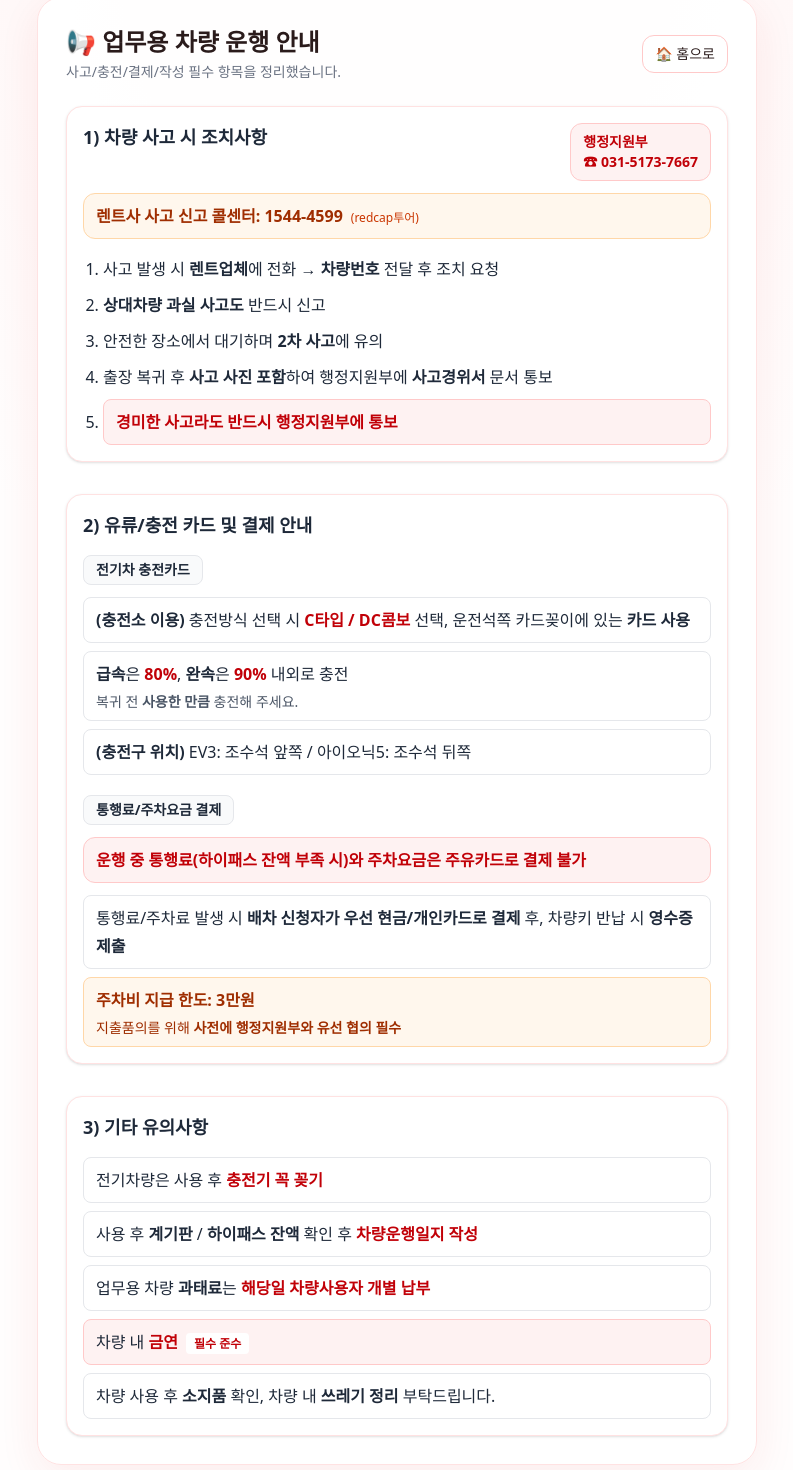
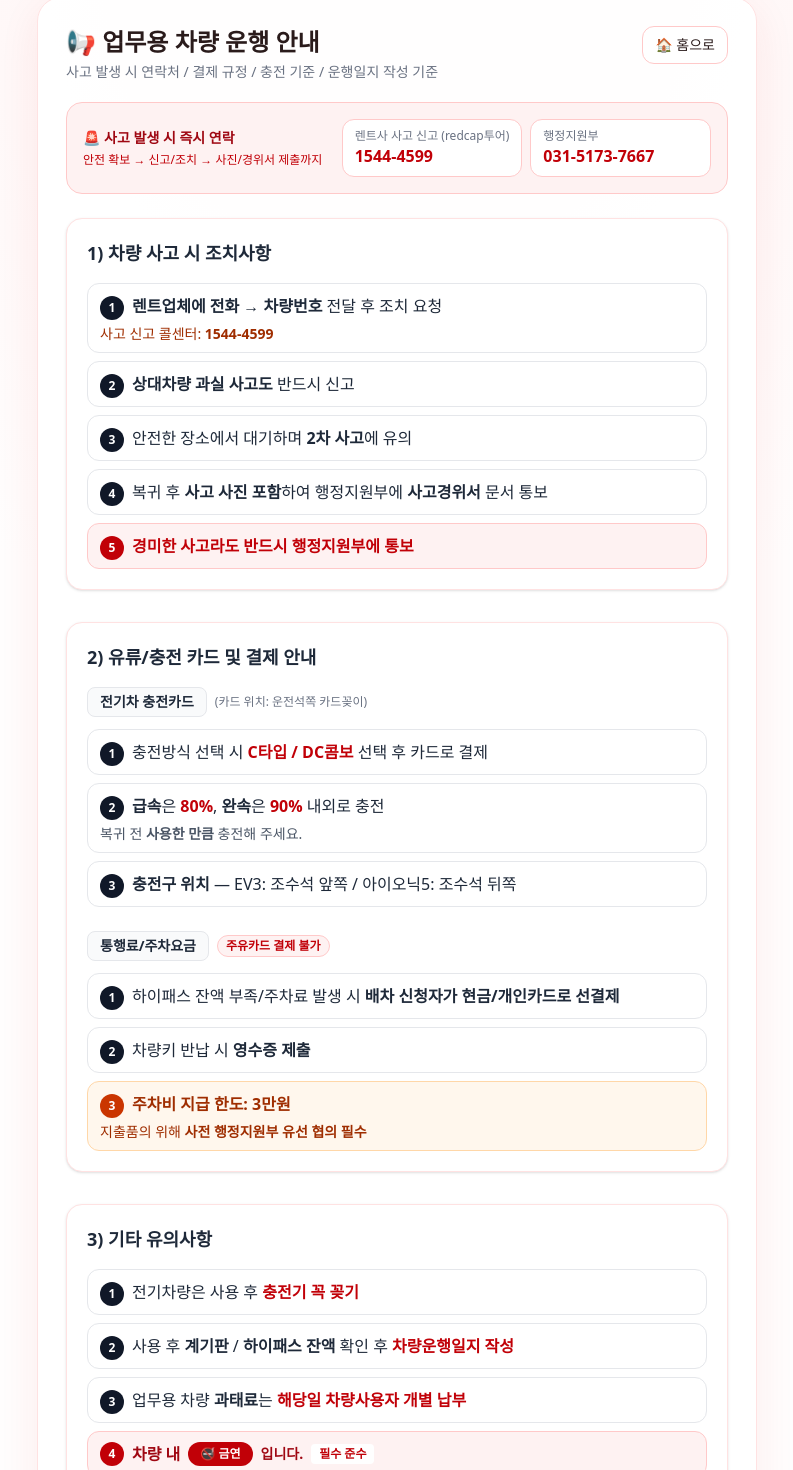
Before and after one commit to joadela00/vehicle-log, a Next.js app: page /guide in a window 1280 px wide. Shown: the part 27-1497 px from the top of the page, without its empty margins (243-1036 px from the left). Built offline with nearby package versions, Linux system fonts and the light colour scheme.

Commit message:
Update page.tsx

```diff
--- a/app/guide/page.tsx
+++ b/app/guide/page.tsx
@@ -4,142 +4,229 @@ export default function GuidePage() {
   return (
     <main className="mx-auto w-full max-w-3xl p-4 sm:p-6">
       <section className="rounded-3xl border border-red-100 bg-white/95 p-5 shadow-[0_12px_40px_rgba(220,38,38,0.08)] sm:p-7">
-        <div className="flex items-center justify-between gap-3">
-          <div>
+        {/* 헤더 */}
+        <div className="flex items-start justify-between gap-3">
+          <div className="min-w-0">
             <h1 className="text-xl font-bold sm:text-2xl">📢 업무용 차량 운행 안내</h1>
-            <p className="mt-1 text-xs text-gray-500 sm:text-sm">
-              사고/충전/결제/작성 필수 항목을 정리했습니다.
+            <p className="mt-1 text-xs text-gray-500 sm:text-sm break-keep">
+              사고 발생 시 연락처 / 결제 규정 / 충전 기준 / 운행일지 작성 기준
             </p>
           </div>
 
           <Link
             href="/"
-            className="shrink-0 rounded-xl border border-red-200 bg-white px-3 py-2 text-sm font-medium hover:border-red-400 hover:text-red-600"
+            className="inline-flex shrink-0 items-center rounded-xl border border-red-200 bg-white px-3 py-2 text-sm font-medium hover:border-red-400 hover:text-red-600"
           >
             🏠 홈으로
           </Link>
         </div>
 
+        {/* ✅ 상단 배너 (모바일 잘 보이게) */}
+        <div className="mt-5 rounded-2xl border border-red-200 bg-red-50 p-4">
+          <div className="flex flex-col gap-3 sm:flex-row sm:items-center sm:justify-between">
+            <div className="min-w-0">
+              <div className="text-sm font-semibold text-red-800">🚨 사고 발생 시 즉시 연락</div>
+              <p className="mt-1 text-xs text-red-700 break-keep">
+                안전 확보 → 신고/조치 → 사진/경위서 제출까지
+              </p>
+            </div>
+
+            <div className="grid grid-cols-1 gap-2 sm:grid-cols-2">
+              <div className="rounded-xl border border-red-200 bg-white px-3 py-2">
+                <div className="text-xs text-gray-500">렌트사 사고 신고 (redcap투어)</div>
+                <div className="text-base font-extrabold text-red-700">1544-4599</div>
+              </div>
+              <div className="rounded-xl border border-red-200 bg-white px-3 py-2">
+                <div className="text-xs text-gray-500">행정지원부</div>
+                <div className="text-base font-extrabold text-red-700">031-5173-7667</div>
+              </div>
+            </div>
+          </div>
+        </div>
+
+        {/* 본문 */}
         <div className="mt-6 space-y-8 text-sm leading-7 text-gray-800 sm:text-base">
           {/* 1 */}
-          <section className="rounded-2xl border border-red-100 bg-white p-4 shadow-sm">
-            <div className="flex flex-wrap items-start justify-between gap-3">
-              <h2 className="text-lg font-bold">1) 차량 사고 시 조치사항</h2>
+          <section className="rounded-2xl border border-red-100 bg-white p-4 shadow-sm sm:p-5">
+            <h2 className="text-lg font-bold">1) 차량 사고 시 조치사항</h2>
 
-              <div className="rounded-xl border border-red-200 bg-red-50 px-3 py-2 text-sm">
-                <div className="font-semibold text-red-700">행정지원부</div>
-                <div className="font-bold text-red-700">☎ 031-5173-7667</div>
-              </div>
-            </div>
+            {/* 모바일에서도 보기 좋은 번호 카드 리스트 */}
+            <ol className="mt-4 space-y-2">
+              <li className="rounded-xl border border-gray-200 bg-white px-3 py-2">
+                <span className="mr-2 inline-flex h-6 w-6 items-center justify-center rounded-full bg-gray-900 text-xs font-bold text-white">
+                  1
+                </span>
+                <b>렌트업체에 전화</b> → <b>차량번호</b> 전달 후 조치 요청
+                <div className="mt-1 text-sm text-orange-800">
+                  사고 신고 콜센터: <b>1544-4599</b>
+                </div>
+              </li>
 
-            <div className="mt-3 rounded-xl border border-orange-200 bg-orange-50 px-3 py-2">
-              <span className="font-semibold text-orange-800">렌트사 사고 신고 콜센터:</span>{" "}
-              <span className="font-extrabold text-orange-800">1544-4599</span>
-              <span className="ml-2 text-xs text-orange-700">(redcap투어)</span>
-            </div>
-
-            <ol className="mt-4 list-decimal space-y-2 pl-5">
-              <li>
-                사고 발생 시 <b>렌트업체</b>에 전화 → <b>차량번호</b> 전달 후 조치 요청
-              </li>
-              <li>
+              <li className="rounded-xl border border-gray-200 bg-white px-3 py-2 break-keep">
+                <span className="mr-2 inline-flex h-6 w-6 items-center justify-center rounded-full bg-gray-900 text-xs font-bold text-white">
+                  2
+                </span>
                 <b>상대차량 과실 사고도</b> 반드시 신고
               </li>
-              <li>
+
+              <li className="rounded-xl border border-gray-200 bg-white px-3 py-2 break-keep">
+                <span className="mr-2 inline-flex h-6 w-6 items-center justify-center rounded-full bg-gray-900 text-xs font-bold text-white">
+                  3
+                </span>
                 안전한 장소에서 대기하며 <b>2차 사고</b>에 유의
               </li>
-              <li>
-                출장 복귀 후 <b>사고 사진 포함</b>하여 행정지원부에 <b>사고경위서</b> 문서 통보
+
+              <li className="rounded-xl border border-gray-200 bg-white px-3 py-2 break-keep">
+                <span className="mr-2 inline-flex h-6 w-6 items-center justify-center rounded-full bg-gray-900 text-xs font-bold text-white">
+                  4
+                </span>
+                복귀 후 <b>사고 사진 포함</b>하여 행정지원부에 <b>사고경위서</b> 문서 통보
               </li>
-              <li className="rounded-lg border border-red-200 bg-red-50 px-3 py-2">
+
+              <li className="rounded-xl border border-red-200 bg-red-50 px-3 py-2 break-keep">
+                <span className="mr-2 inline-flex h-6 w-6 items-center justify-center rounded-full bg-red-700 text-xs font-bold text-white">
+                  5
+                </span>
                 <b className="text-red-700">경미한 사고라도 반드시 행정지원부에 통보</b>
               </li>
             </ol>
           </section>
 
           {/* 2 */}
-          <section className="rounded-2xl border border-red-100 bg-white p-4 shadow-sm">
+          <section className="rounded-2xl border border-red-100 bg-white p-4 shadow-sm sm:p-5">
             <h2 className="text-lg font-bold">2) 유류/충전 카드 및 결제 안내</h2>
 
-            <div className="mt-4 space-y-5">
+            <div className="mt-4 space-y-6">
+              {/* 2-A */}
               <div>
-                <div className="inline-flex items-center rounded-lg border border-gray-200 bg-gray-50 px-3 py-1 text-sm font-semibold">
-                  전기차 충전카드
+                <div className="flex flex-wrap items-center gap-2">
+                  <span className="inline-flex items-center rounded-lg border border-gray-200 bg-gray-50 px-3 py-1 text-sm font-semibold">
+                    전기차 충전카드
+                  </span>
+                  <span className="text-xs text-gray-500 break-keep">
+                    (카드 위치: 운전석쪽 카드꽂이)
+                  </span>
                 </div>
 
-                <ul className="mt-3 space-y-2">
-                  <li className="rounded-lg border border-gray-200 bg-white px-3 py-2">
-                    <b>(충전소 이용)</b> 충전방식 선택 시{" "}
-                    <b className="text-red-700">C타입 / DC콤보</b> 선택, 운전석쪽 카드꽂이에 있는{" "}
-                    <b>카드 사용</b>
+                <ol className="mt-3 space-y-2">
+                  <li className="rounded-xl border border-gray-200 bg-white px-3 py-2 break-keep">
+                    <span className="mr-2 inline-flex h-6 w-6 items-center justify-center rounded-full bg-gray-900 text-xs font-bold text-white">
+                      1
+                    </span>
+                    충전방식 선택 시 <b className="text-red-700">C타입 / DC콤보</b> 선택 후 카드로 결제
                   </li>
-                  <li className="rounded-lg border border-gray-200 bg-white px-3 py-2">
+
+                  <li className="rounded-xl border border-gray-200 bg-white px-3 py-2 break-keep">
+                    <span className="mr-2 inline-flex h-6 w-6 items-center justify-center rounded-full bg-gray-900 text-xs font-bold text-white">
+                      2
+                    </span>
                     <b>급속</b>은 <b className="text-red-700">80%</b>, <b>완속</b>은{" "}
                     <b className="text-red-700">90%</b> 내외로 충전
                     <div className="mt-1 text-sm text-gray-600">
                       복귀 전 <b>사용한 만큼</b> 충전해 주세요.
                     </div>
                   </li>
-                  <li className="rounded-lg border border-gray-200 bg-white px-3 py-2">
-                    <b>(충전구 위치)</b> EV3: 조수석 앞쪽 / 아이오닉5: 조수석 뒤쪽
+
+                  <li className="rounded-xl border border-gray-200 bg-white px-3 py-2 break-keep">
+                    <span className="mr-2 inline-flex h-6 w-6 items-center justify-center rounded-full bg-gray-900 text-xs font-bold text-white">
+                      3
+                    </span>
+                    <b>충전구 위치</b> — EV3: 조수석 앞쪽 / 아이오닉5: 조수석 뒤쪽
                   </li>
-                </ul>
+                </ol>
               </div>
 
+              {/* 2-B */}
               <div>
-                <div className="inline-flex items-center rounded-lg border border-gray-200 bg-gray-50 px-3 py-1 text-sm font-semibold">
-                  통행료/주차요금 결제
+                <div className="flex flex-wrap items-center gap-2">
+                  <span className="inline-flex items-center rounded-lg border border-gray-200 bg-gray-50 px-3 py-1 text-sm font-semibold">
+                    통행료/주차요금
+                  </span>
+                  <span className="inline-flex items-center rounded-full border border-red-200 bg-red-50 px-2 py-0.5 text-xs font-semibold text-red-700">
+                    주유카드 결제 불가
+                  </span>
                 </div>
 
-                <div className="mt-3 rounded-xl border border-red-200 bg-red-50 px-3 py-2">
-                  <b className="text-red-700">
-                    운행 중 통행료(하이패스 잔액 부족 시)와 주차요금은 주유카드로 결제 불가
-                  </b>
-                </div>
+                <ol className="mt-3 space-y-2">
+                  <li className="rounded-xl border border-gray-200 bg-white px-3 py-2 break-keep">
+                    <span className="mr-2 inline-flex h-6 w-6 items-center justify-center rounded-full bg-gray-900 text-xs font-bold text-white">
+                      1
+                    </span>
+                    하이패스 잔액 부족/주차료 발생 시 <b>배차 신청자가 현금/개인카드로 선결제</b>
+                  </li>
 
-                <ul className="mt-3 space-y-2">
-                  <li className="rounded-lg border border-gray-200 bg-white px-3 py-2">
-                    통행료/주차료 발생 시{" "}
-                    <b>배차 신청자가 우선 현금/개인카드로 결제</b> 후, 차량키 반납 시{" "}
-                    <b>영수증 제출</b>
+                  <li className="rounded-xl border border-gray-200 bg-white px-3 py-2 break-keep">
+                    <span className="mr-2 inline-flex h-6 w-6 items-center justify-center rounded-full bg-gray-900 text-xs font-bold text-white">
+                      2
+                    </span>
+                    차량키 반납 시 <b>영수증 제출</b>
                   </li>
-                  <li className="rounded-lg border border-orange-200 bg-orange-50 px-3 py-2">
+
+                  <li className="rounded-xl border border-orange-200 bg-orange-50 px-3 py-2 break-keep">
+                    <span className="mr-2 inline-flex h-6 w-6 items-center justify-center rounded-full bg-orange-700 text-xs font-bold text-white">
+                      3
+                    </span>
                     <b className="text-orange-800">주차비 지급 한도: 3만원</b>
                     <div className="mt-1 text-sm text-orange-800">
-                      지출품의를 위해 <b>사전에 행정지원부와 유선 협의 필수</b>
+                      지출품의 위해 <b>사전 행정지원부 유선 협의 필수</b>
                     </div>
                   </li>
-                </ul>
+                </ol>
               </div>
             </div>
           </section>
 
           {/* 3 */}
-          <section className="rounded-2xl border border-red-100 bg-white p-4 shadow-sm">
+          <section className="rounded-2xl border border-red-100 bg-white p-4 shadow-sm sm:p-5">
             <h2 className="text-lg font-bold">3) 기타 유의사항</h2>
 
-            <ul className="mt-4 space-y-2">
-              <li className="rounded-lg border border-gray-200 bg-white px-3 py-2">
+            <ol className="mt-4 space-y-2">
+              <li className="rounded-xl border border-gray-200 bg-white px-3 py-2 break-keep">
+                <span className="mr-2 inline-flex h-6 w-6 items-center justify-center rounded-full bg-gray-900 text-xs font-bold text-white">
+                  1
+                </span>
                 전기차량은 사용 후 <b className="text-red-700">충전기 꼭 꽂기</b>
               </li>
-              <li className="rounded-lg border border-gray-200 bg-white px-3 py-2">
+
+              <li className="rounded-xl border border-gray-200 bg-white px-3 py-2 break-keep">
+                <span className="mr-2 inline-flex h-6 w-6 items-center justify-center rounded-full bg-gray-900 text-xs font-bold text-white">
+                  2
+                </span>
                 사용 후 <b>계기판</b> / <b>하이패스 잔액</b> 확인 후{" "}
                 <b className="text-red-700">차량운행일지 작성</b>
               </li>
-              <li className="rounded-lg border border-gray-200 bg-white px-3 py-2">
+
+              <li className="rounded-xl border border-gray-200 bg-white px-3 py-2 break-keep">
+                <span className="mr-2 inline-flex h-6 w-6 items-center justify-center rounded-full bg-gray-900 text-xs font-bold text-white">
+                  3
+                </span>
                 업무용 차량 <b>과태료</b>는 <b className="text-red-700">해당일 차량사용자 개별 납부</b>
               </li>
-              <li className="rounded-lg border border-red-200 bg-red-50 px-3 py-2">
-                차량 내{" "}
-                <b className="text-red-700">금연</b>
-                <span className="ml-2 rounded bg-white px-2 py-0.5 text-xs font-semibold text-red-700">
-                  필수 준수
+
+              {/* ✅ 금연 배지 강조 */}
+              <li className="rounded-xl border border-red-200 bg-red-50 px-3 py-2 break-keep">
+                <div className="flex flex-wrap items-center gap-2">
+                  <span className="inline-flex h-6 w-6 items-center justify-center rounded-full bg-red-700 text-xs font-bold text-white">
+                    4
+                  </span>
+                  <span className="font-semibold text-red-800">차량 내</span>
+                  <span className="inline-flex items-center rounded-full bg-red-700 px-3 py-1 text-xs font-extrabold text-white">
+                    🚭 금연
+                  </span>
+                  <span className="text-sm font-semibold text-red-800">입니다.</span>
+                  <span className="inline-flex items-center rounded bg-white px-2 py-0.5 text-xs font-semibold text-red-700">
+                    필수 준수
+                  </span>
+                </div>
+              </li>
+
+              <li className="rounded-xl border border-gray-200 bg-white px-3 py-2 break-keep">
+                <span className="mr-2 inline-flex h-6 w-6 items-center justify-center rounded-full bg-gray-900 text-xs font-bold text-white">
+                  5
                 </span>
-              </li>
-              <li className="rounded-lg border border-gray-200 bg-white px-3 py-2">
                 차량 사용 후 <b>소지품</b> 확인, 차량 내 <b>쓰레기 정리</b> 부탁드립니다.
               </li>
-            </ul>
+            </ol>
           </section>
         </div>
       </section>
```
